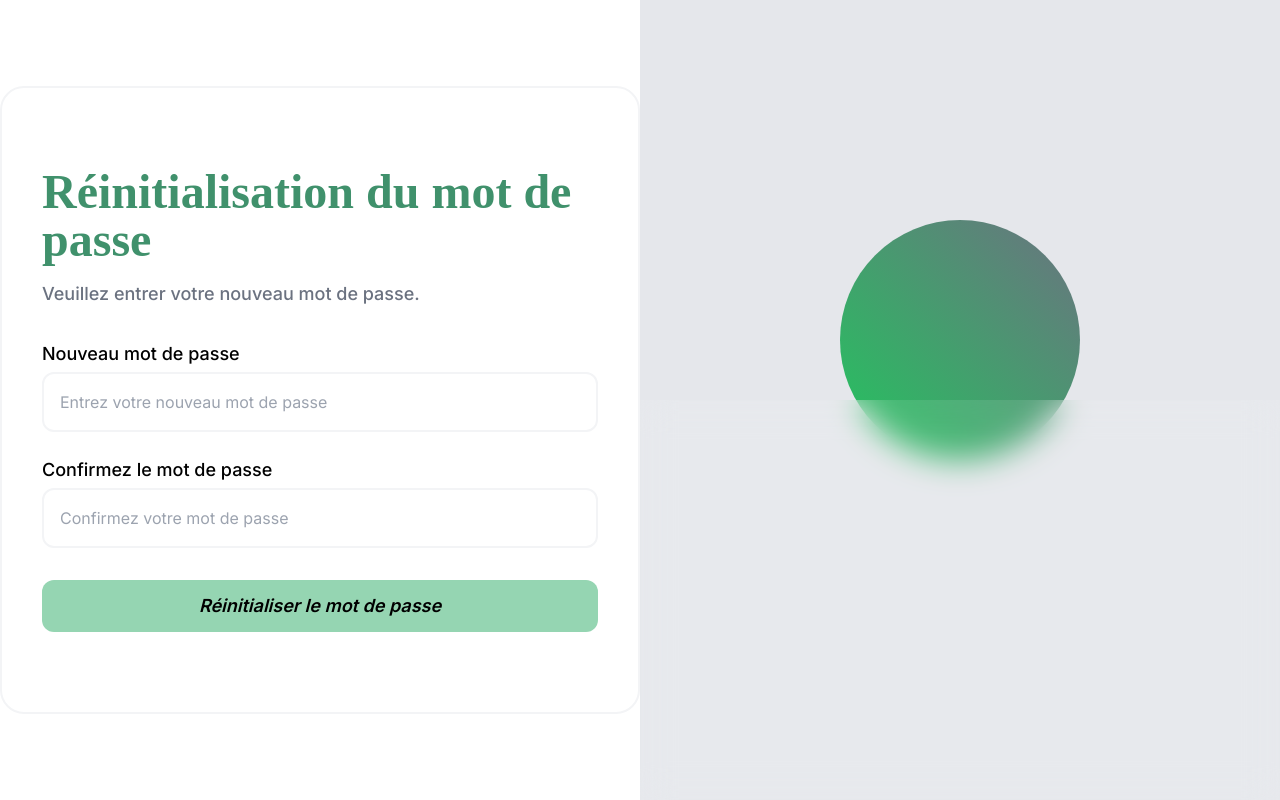
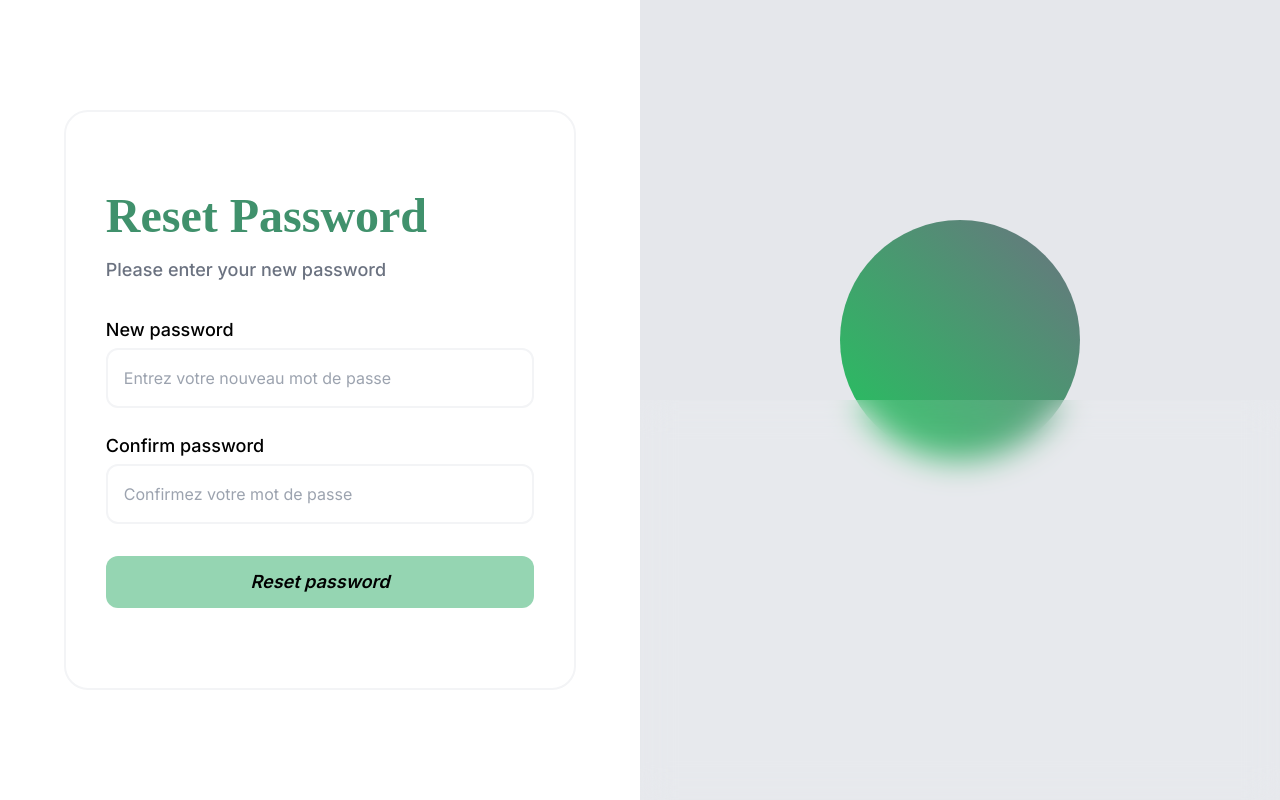
Before and after one commit to Chaimaert/Event_App, a React (Create React App) app in the folder web/: page /resetpassword in a window 1280 px wide. Built offline with nearby package versions, Linux system fonts and the light colour scheme.

Commit message:
Update Resetpassword.jsx

```diff
--- a/web/src/Pages/ResetPassword/Resetpassword.jsx
+++ b/web/src/Pages/ResetPassword/Resetpassword.jsx
@@ -16,16 +16,16 @@ const Resetpassword = () => {
       <div className="w-full flex items-center justify-center lg:w-1/2">
         <div className="bg-white px-10 py-20 rounded-3xl border-2 border-gray-100">
           <h1 className="welcome text-5xl font-semibold">
-            Réinitialisation du mot de passe
+            Reset Password
           </h1>
           <p className="font-medium text-lg text-gray-500 mt-4">
-            Veuillez entrer votre nouveau mot de passe.
+            Please enter your new password
           </p>
           <div className="mt-8">
             <form onSubmit={handleSubmit}>
               <div>
                 <label className="text-lg font-medium" htmlFor="password">
-                  Nouveau mot de passe
+                  New password
                 </label>
                 <input
                   type="password"
@@ -38,7 +38,7 @@ const Resetpassword = () => {
 
               <div className="mt-6">
                 <label className="text-lg font-medium" htmlFor="confirmPassword">
-                  Confirmez le mot de passe
+                  Confirm password
                 </label>
                 <input
                   type="password"
@@ -54,7 +54,7 @@ const Resetpassword = () => {
                   type="submit"
                   className="Signin active:scale-[.98] hover:scale-[1.01] active:duration-75 transition-all ease-in-out py-3 rounded-xl text-lg"
                 >
-                  Réinitialiser le mot de passe
+                  Reset password
                 </button>
               </div>
             </form>
```
